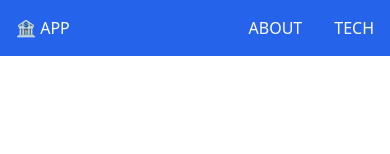
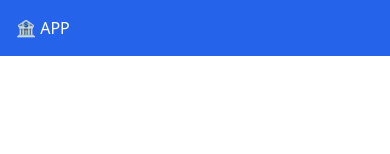
Before and after one commit to pdubss/bank, a React (Vite) app: page / in a window 390 px wide. Shown: the top 154 px of the page. Built offline with nearby package versions, Linux system fonts and the light colour scheme.

Commit message:
changed navbar hidden breakpoints

```diff
--- a/src/components/Header.tsx
+++ b/src/components/Header.tsx
@@ -19,10 +19,10 @@ export default function Header() {
     <header className="flex w-screen items-center justify-between bg-blue-600 p-4 text-white">
       <Link to="/dashboard">🏦 APP</Link>
       <div className="flex items-center gap-8">
-        <NavLink className="sm:hidden md:flex" to="/about">
+        <NavLink className="hidden sm:flex" to="/about">
           ABOUT
         </NavLink>
-        <NavLink className="sm:hidden md:flex" to="/tech">
+        <NavLink className="hidden sm:flex" to="/tech">
           TECH
         </NavLink>
         {user.isLoggedIn ? (
```
